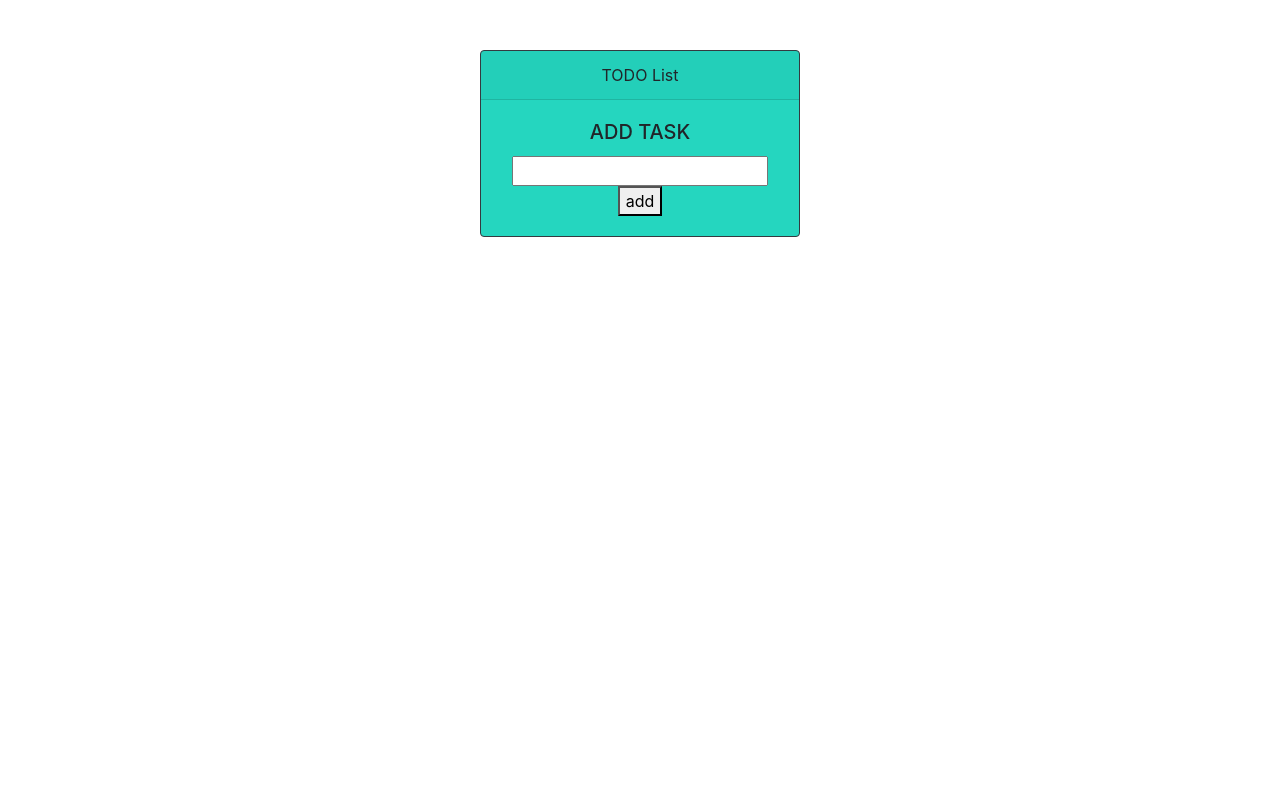
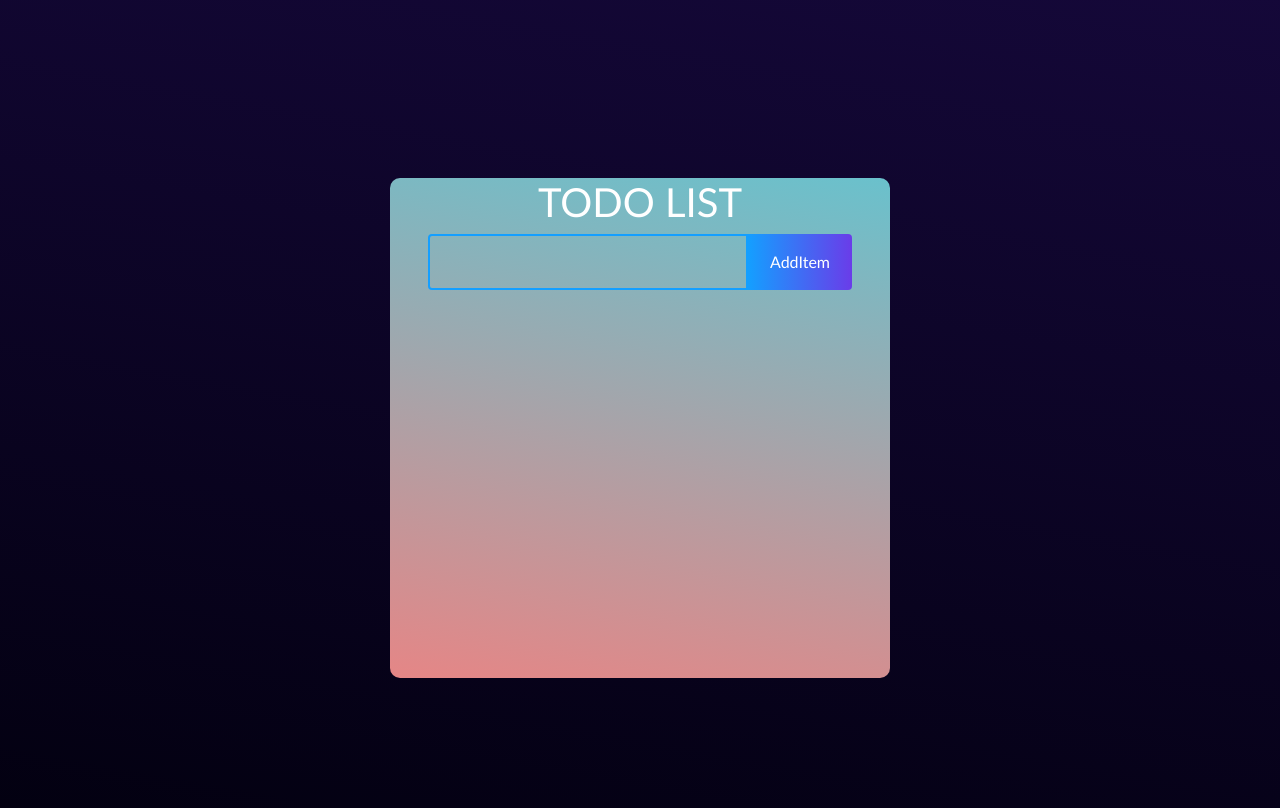
Before and after one commit to PriyaDharshini7140/Todo_list, a React (Create React App) app: page / in a window 1280 px wide. Shown: the top 808 px of the page. Built offline with nearby package versions, Linux system fonts and the light colour scheme.

Commit message:
first commit

```diff
--- a/package.json
+++ b/package.json
@@ -3,6 +3,11 @@
   "version": "0.1.0",
   "private": true,
   "dependencies": {
+    "@fortawesome/fontawesome-free": "^5.15.2",
+    "@fortawesome/fontawesome-svg-core": "^1.2.34",
+    "@fortawesome/free-solid-svg-icons": "^5.15.2",
+    "@fortawesome/react-fontawesome": "^0.1.14",
+    "@fortawesome/react-native-fontawesome": "^0.2.6",
     "@material-ui/core": "^4.11.3",
     "@testing-library/jest-dom": "^5.11.9",
     "@testing-library/react": "^11.2.3",
@@ -12,6 +17,7 @@
     "react": "^17.0.1",
     "react-bootstrap": "^1.4.3",
     "react-dom": "^17.0.1",
+    "react-native-svg": "^12.1.0",
     "react-scripts": "4.0.1",
     "web-vitals": "^0.2.4"
   },
--- a/src/App.css
+++ b/src/App.css
@@ -1,41 +1,163 @@
-.App {
-  text-align: center;
-  background-color: yellowgreen;
+* {
+  box-sizing: border-box;
+  margin: 0;
+  padding: 0;
+  font-family: 'Trebuchet MS', 'Lucida Sans Unicode', 'Lucida Grande',
+    'Lucida Sans', Arial, sans-serif;
 }
 
-.App-logo {
-  height: 40vmin;
-  pointer-events: none;
+body {
+  background: linear-gradient(
+    190deg,
+    rgba(16, 3, 53, 0.979) 0%,
+    rgb(2, 0, 15) 100%
+  );
+}
+.todo-app {
+  display: flex;
+  flex-direction: column;
+  justify-content: start;
+  width: 500px;
+  min-height: 500px;
+  background: linear-gradient(
+    190deg,
+    rgb(106, 193, 204) 0%,
+    rgb(229, 134, 134) 100%
+  );
+  text-align: center;
+  margin: 128px auto;
+  border-radius: 10px;
+  padding-bottom: 32px;
 }
 
-@media (prefers-reduced-motion: no-preference) {
-  .App-logo {
-    animation: App-logo-spin infinite 20s linear;
-  }
-}
-.cardbg{
-  background-color:rgb(37, 214, 191);
-}
-.App-header {
-  background-color: #282c34;
-  min-height: 100vh;
-  display: flex;
-  flex-direction: column;
-  align-items: center;
-  justify-content: center;
-  font-size: calc(10px + 2vmin);
+h1 {
+  margin: 32px 0;
   color: white;
+  font-size: 24px;
 }
 
-.App-link {
-  color: #70752d;
+.complete {
+  text-decoration: line-through;
+  opacity: 0.4;
 }
 
-@keyframes App-logo-spin {
-  from {
-    transform: rotate(0deg);
-  }
-  to {
-    transform: rotate(360deg);
-  }
+.todo-form {
+  margin-bottom: 32px;
 }
+
+.todo-input {
+  padding: 14px 32px 14px 16px;
+  border-radius: 4px 0 0 4px;
+  border: 2px solid #5d0cff;
+  outline: none;
+  width: 320px;
+  background: transparent;
+  color: #fff;
+}
+
+.todo-input::placeholder {
+  color: #dbcccc;
+}
+
+.todo-button {
+  padding: 16px;
+  border:thick white;
+  border-radius: 0 4px 4px 0 ;
+  cursor: pointer;
+  outline: none;
+  background: linear-gradient(
+    120deg,
+    rgb(173, 8, 16) 0%,
+    rgb(187, 24, 138) 100%
+  );
+  color: #fff;
+  text-transform: capitalize;
+}
+
+.todo-input.edit {
+  border: 2px solid #149fff;
+}
+
+.todo-button.edit {
+  background: linear-gradient(
+    90deg,
+    rgba(20, 159, 255, 1) 0%,
+    rgb(106, 60, 233) 100%
+  );
+  padding: 16px 22px;
+}
+
+.todo-container {
+  display: flex;
+  flex-direction: row;
+  position: relative;
+}
+.todo-modal{
+  position: absolute;
+    width: 400px;
+  background: linear-gradient(
+      180deg,
+      rgba(236, 240, 32, 0.966) 0%,
+      rgb(39, 21, 73) 100%
+    );
+    border: 2px solid #000;
+    padding: 16px;
+}
+
+.todo-row {
+  display: flex;
+  justify-content: space-between;
+  align-items: center;
+  margin: 4px auto;
+  color: #fff;
+  background: linear-gradient(
+    90deg,
+    rgb(87, 216, 13) 0%,
+    rgba(255, 84, 17, 1) 100%
+  );
+
+  padding: 16px;
+  border-radius: 5px;
+  width: 90%;
+}
+
+.todo-row:nth-child(4n + 1) {
+  background: linear-gradient(
+    90deg,
+    rgb(255, 12, 12) 0%,
+    rgba(155, 0, 250, 1) 100%
+  );
+}
+
+.todo-row:nth-child(4n + 2) {
+  background: linear-gradient(
+    90deg,
+    rgb(52, 21, 206) 0%,
+    rgba(250, 0, 135, 1) 100%
+  );
+}
+
+.todo-row:nth-child(4n + 3) {
+  background: linear-gradient(
+    90deg,
+    rgb(198, 218, 20) 0%,
+    rgba(78, 73, 73, 0.849) 100%
+  );
+}
+
+.icons {
+  display: flex;
+  align-items: center;
+  font-size: 24px;
+  cursor: pointer;
+}
+
+.delete-icon {
+  margin-right: 5px;
+  color: #fff;
+
+}
+
+.edit-icon {
+  color: #fff;
+}
--- a/src/App.js
+++ b/src/App.js
@@ -1,24 +1,21 @@
 import './App.css';
 import React, {Component} from 'react';
-import Card from 'react-bootstrap/Card'
 import List from './component/List';
+import {library} from '@fortawesome/fontawesome-svg-core'
+import {faPlusSquare, faTrash} from '@fortawesome/free-solid-svg-icons'
+import {faEdit} from '@fortawesome/free-solid-svg-icons'
+import SimpleModal from './component/component';
 
-
+library.add(faTrash)
+library.add(faEdit)
+library.add(faPlusSquare)
 class App extends Component {
   render(){
 
     return(
-      <div>
-    <center>
-   <Card border="dark" style={{ width: '20rem' ,backgroundColor:'rgb(37, 214, 191)'}}>
-    <Card.Header>TODO List</Card.Header>
-      <Card.Body>
-        <Card.Title>ADD TASK</Card.Title>
-        <List></List>
-      </Card.Body>
-    </Card>
-
-    </center>
+      <div className="todo-app">
+        <h1>TODO LIST</h1>
+    <List></List>
     </div>
     );
   }
--- a/src/component/List.js
+++ b/src/component/List.js
@@ -1,4 +1,5 @@
 import React, {Component} from 'react';
+import SimpleModal from './component';
 import Todo from './Todo';
 import View from './View';
 
@@ -7,6 +8,7 @@ class List extends Component {
     super(props);
     this.state= {
            list:[],
+
     }
   }
   addHandler=(text)=>{
@@ -22,26 +24,18 @@ class List extends Component {
 const filter = arrCopy.filter((e)=>e.id !== id)
   this.setState({list:filter})
 };
-updateHandler=(key,text)=>{
-  console.log(key,text);
-  const arrCopy = [...this.state.list]
-   arrCopy.forEach((e)=>{
-      if(e.id === key){
-       e.todo=text
-      }
-   })
-   console.log(arrCopy);
-   this.setState({list:arrCopy})
+updateHandler=()=>{
+  console.log("update");
 
-}
+  }
    render(){
+
     return(
       <div>
         <center>
-        <Todo addItem={this.addHandler}></Todo>
+         <Todo addItem={this.addHandler}></Todo>
         <View add={this.state.list} remove={this.removeHandler} update={this.updateHandler}></View>
-
-         </center>
+        </center>
       </div>
     );
   }
--- a/src/component/Todo.js
+++ b/src/component/Todo.js
@@ -6,19 +6,22 @@ class Todo extends Component {
     userInput :" ",
     }
   }
+  handleChange = e => {
+    this.setState({userInput:e.target.value})
+  };
 
 render(){
-    const {userInput} = this.state
+
+    const {userInput} = this.state;
     return(
-
-     <div>
-   <input placeholder="enter task" type="text" value={userInput} onChange={e=> this.setState({userInput:e.target.value})} />
-         <button onClick={()=> {
+       <div>
+      <input className="todo-input edit" value={userInput} onChange={this.handleChange }></input>
+    <button className="todo-button edit"  onClick={()=> {
              this.props.addItem(userInput);
              this.setState({userInput:""})
-             }}>add</button>
+             }}>addItem</button>
 
-     </div>
+</div>
 
     );
   }
--- a/src/component/View.css
+++ /dev/null
@@ -1,26 +0,0 @@
-.view{
-    color: rgb(189, 69, 69);
-    width: 270px;
-    margin: 20px auto;
-    margin-right: 10px;
-    height: 50px;
-    background-color: indianred;
-    border-radius: 5px;
-}
-.view p{
-    padding: 5px;
-    position: relative;
-    transition: ease-in-out;
-}.view p input{
-    background-color: transparent;
-    border: 0;
-    color:rgb(247, 240, 240);
-    font: size 18px;;
-}
-.view p input:focus{
-    outline:none;
-}
-.view p span{
-    position: absolute;
-    right: 10px;
-}
--- a/src/component/View.js
+++ b/src/component/View.js
@@ -1,16 +1,26 @@
 import React, {Component} from 'react';
-import './View.css';
-import Button from 'react-bootstrap/Button';
+import {FontAwesomeIcon} from '@fortawesome/react-fontawesome'
+import SimpleModal from './component';
 
 
 class View extends Component {
+    state={
+      value:"",
+    }
+
+    update=(val)=>{
+this.setState({value:val})
+    };
+
   render(){
      const item = this.props.add;
-      const items = item.map((e)=>{return (<div className="view" key={e.id}>
-        <p>
-       <input type="text" id={e.id} value={e.todo} onChange={(a)=>{this.props.update(e.id,a.target.value)}}/>
-       <Button variant="secondary" onClick={()=>{this.props.remove(e.id)}}>Delete</Button>
-           </p>
+      const items = item.map((e)=>{return (<div className='todo-row' key={e.id}>
+        {e.todo}
+        <div className="icons">
+       <FontAwesomeIcon className="delete-icon" onClick={()=>{this.props.remove(e.id)}} icon="trash"></FontAwesomeIcon>
+      <SimpleModal val={this.update}></SimpleModal>
+       </div>
+
    </div>)
       })
     return(
--- /dev/null
+++ b/src/component/component.js
@@ -0,0 +1,74 @@
+import React, { useState } from 'react';
+import { makeStyles } from '@material-ui/core/styles';
+import Modal from '@material-ui/core/Modal';
+import {FontAwesomeIcon} from '@fortawesome/react-fontawesome'
+
+function rand() {
+  return Math.round(Math.random() * 20) - 10;
+}
+
+function getModalStyle() {
+  const top = 50 + rand();
+  const left = 50 + rand();
+
+  return {
+    top: `${top}%`,
+    left: `${left}%`,
+    transform: `translate(-${top}%, -${left}%)`,
+  };
+}
+
+const useStyles = makeStyles((theme) => ({
+  paper: {
+    position: 'absolute',
+    width: 400,
+    backgroundColor:"rgb(87, 216, 13)",
+    border: '2px solid #000',
+    boxShadow: theme.shadows[5],
+    padding: theme.spacing(2, 4, 3),
+  },
+}));
+
+export default function SimpleModal(props) {
+  const classes = useStyles();
+  // getModalStyle is not a pure function, we roll the style only on the first render
+  const [modalStyle] = React.useState(getModalStyle);
+  const [open, setOpen] = React.useState(false);
+  const [Update,setUpdate]=useState("");
+
+  const handleOpen = () => {
+    setOpen(true);
+  };
+
+  const handleClose = () => {
+    setOpen(false);
+  };
+  console.log(Update);
+ const button=(<button className='todo-button' onClick={()=>props.val(Update)}>update</button>)
+
+  const body = (
+    <div style={modalStyle} className="todo-modal">
+      <h2 id="simple-modal-title">Enter to edit</h2>
+      <p id="simple-modal-description">
+       <input className="todo-input edit" onChange={(e)=> setUpdate(e.target.value)}></input>
+      </p>
+      {button}
+    </div>
+  );
+const pen=(<div>
+     <FontAwesomeIcon className="edit-icon" onClick={handleOpen} icon="edit"></FontAwesomeIcon>
+    <Modal
+      open={open}
+      onClose={handleClose}
+      aria-labelledby="simple-modal-title"
+      aria-describedby="simple-modal-description"
+    >
+      {body}
+    </Modal>
+  </div>);
+  return (
+    <div>
+     {pen}
+</div>
+  );
+}
--- a/src/index.css
+++ b/src/index.css
@@ -1,6 +1,6 @@
 body {
   padding: 50px;
-  background-color: grey;
+  background-color: rgb(236, 99, 213);
   font-family: sans-serif;
 }
 #container {
--- a/src/index.js
+++ b/src/index.js
@@ -7,7 +7,7 @@ import 'bootstrap/dist/css/bootstrap.min.css';
 
 ReactDOM.render(
   <React.StrictMode>
-    <App />
+    <App/>
   </React.StrictMode>,
   document.getElementById('root')
 );
```
Also changed, not shown: 2 other files (tests, documents, lock files or other folders).
